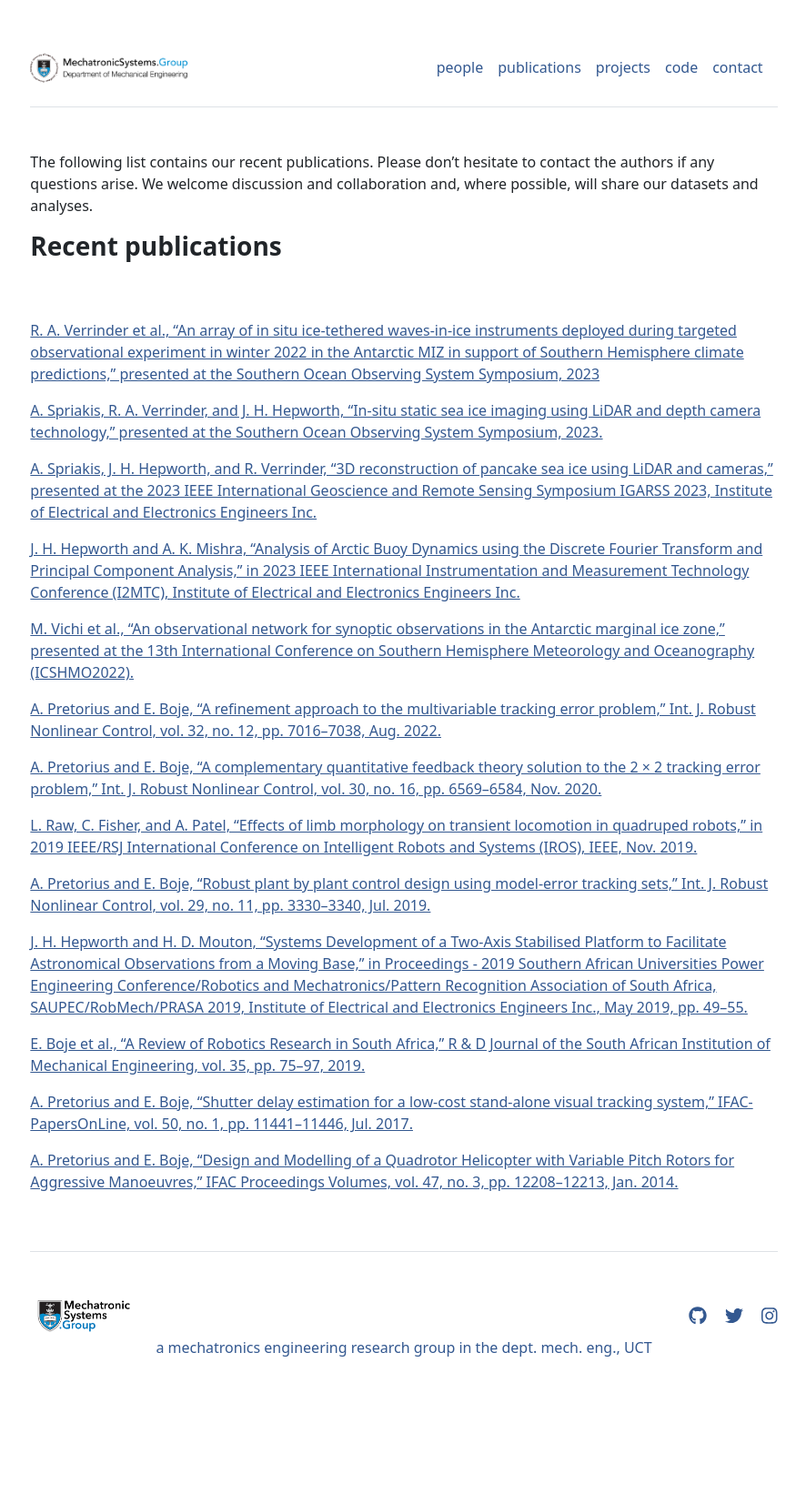
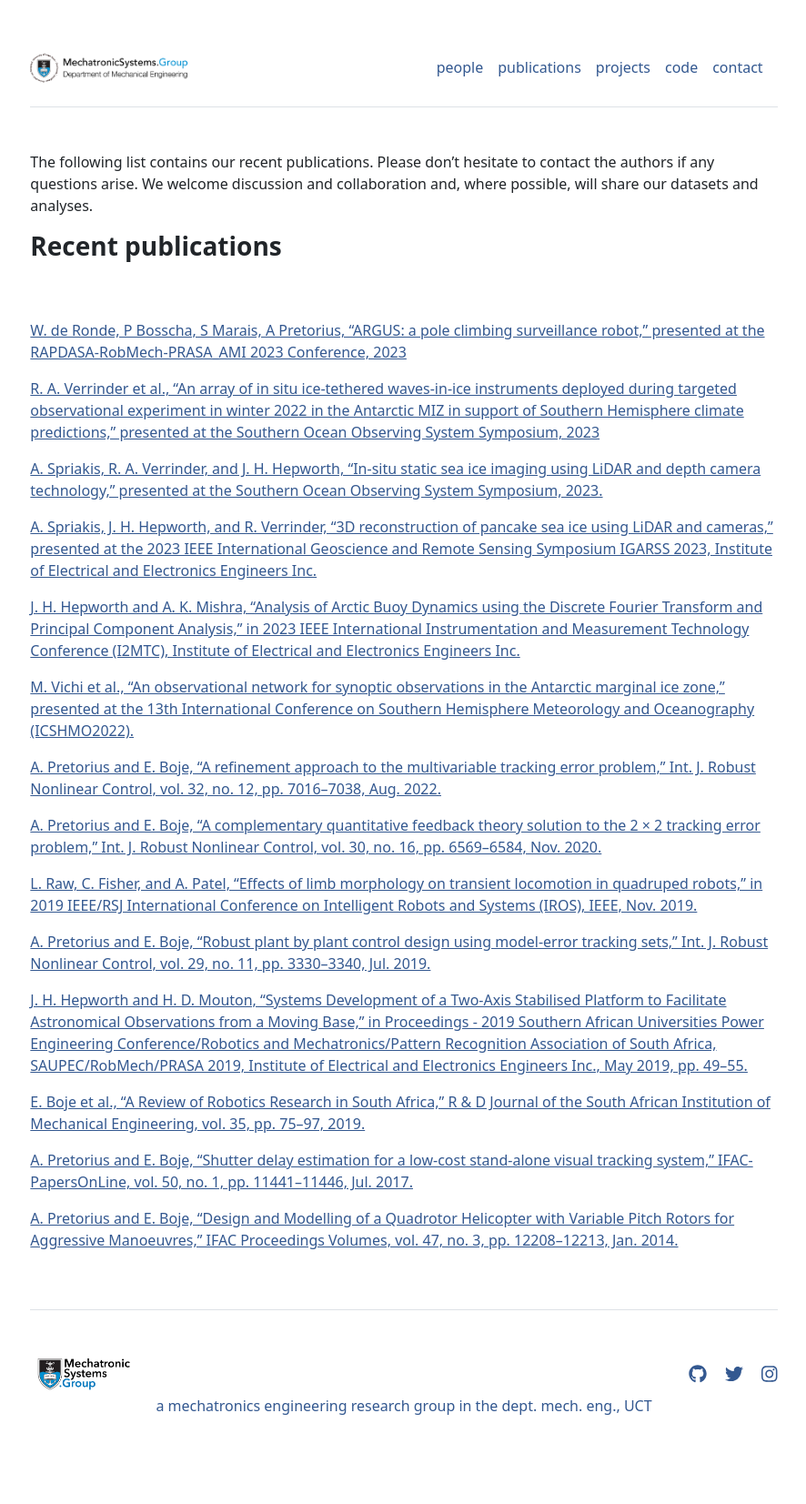
Before and after one commit to MechatronicSystems-Group/mechatronicsystems-group.github.io, a Jekyll site: the page built from publications.md, in a window 1280 px wide. Shown: the whole page at 91% size, without its empty margins (196-1082 px from the left). Built offline with Jekyll 4.4.1, drawn with Linux system fonts in a browser that asks for light colours; before the commit the page ends 1589 px from its top, so only the background shows below that.

Commit message:
Update publications.yml

```diff
--- a/_data/publications.yml
+++ b/_data/publications.yml
@@ -4,6 +4,8 @@ featured:
 - {name: 'L. Raw, C. Fisher, and A. Patel, “Effects of limb morphology on transient locomotion in quadruped robots,” in 2019 IEEE/RSJ International Conference on Intelligent Robots and Systems (IROS), IEEE, Nov. 2019.', url: 'https://doi.org/10.1109/iros40897.2019.8968206'}
 
 index:
+
+- {name: 'W. de Ronde, P Bosscha, S Marais, A Pretorius, “ARGUS: a pole climbing surveillance robot,” presented at the RAPDASA-RobMech-PRASA_AMI 2023 Conference, 2023', url: ''}
 
 - {name: 'R. A. Verrinder et al., “An array of in situ ice-tethered waves-in-ice instruments deployed during targeted observational experiment in winter 2022 in the Antarctic MIZ in support of Southern Hemisphere climate predictions,” presented at the Southern Ocean Observing System Symposium, 2023', url: ''}
 
```
